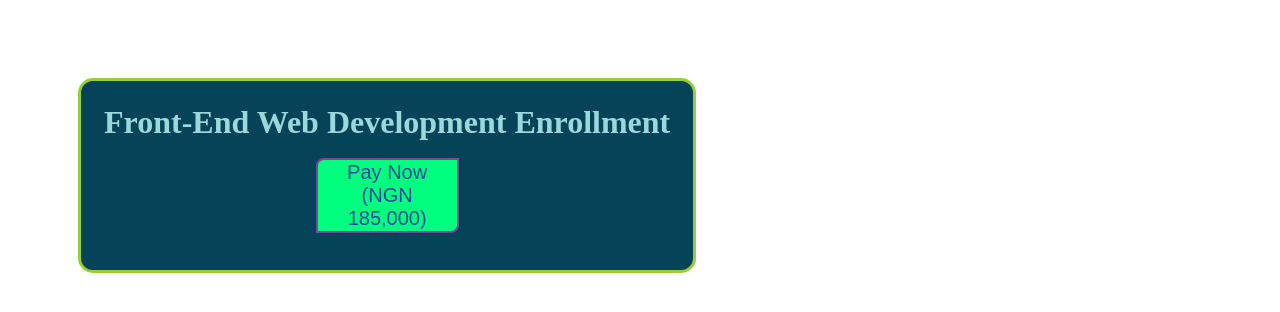
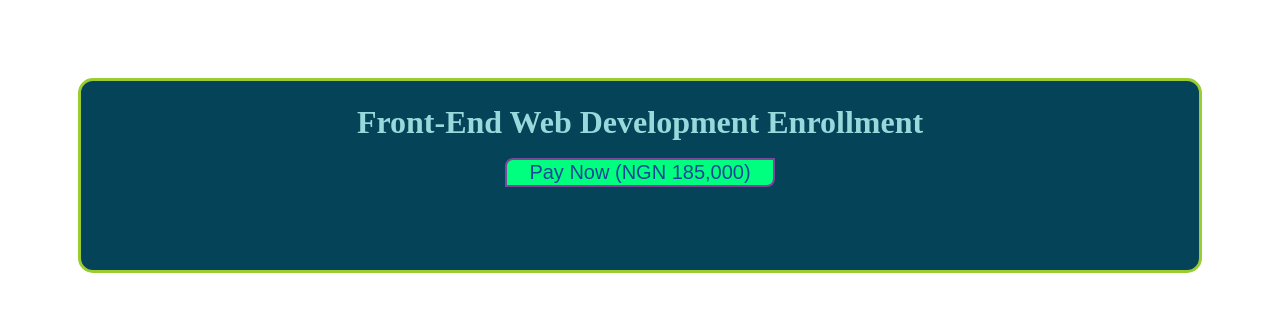
Before and after one commit to kevinmagnus/Code-Skill-Academy, a website: page public/Front-End-Enroll.html in a window 1280 px wide. Drawn offline with Linux system fonts and the light colour scheme.

Commit message:
version 11

```diff
--- a/public/Stylesheet/style1.css
+++ b/public/Stylesheet/style1.css
@@ -20,7 +20,6 @@ div {
     border-radius: 15px 15px 15px 15px;
     background-color:  rgb(4, 67, 88);
     margin: 70px;
-    width : auto;
     padding: 20px;
     text-align: center;
 
@@ -178,7 +177,9 @@ margin: 50px;
 .container {
 
     display: flex;
-    flex-direction: row;
+    flex-direction: column;
+    width: auto;
+    flex-wrap: wrap;
 
 
 }
```
